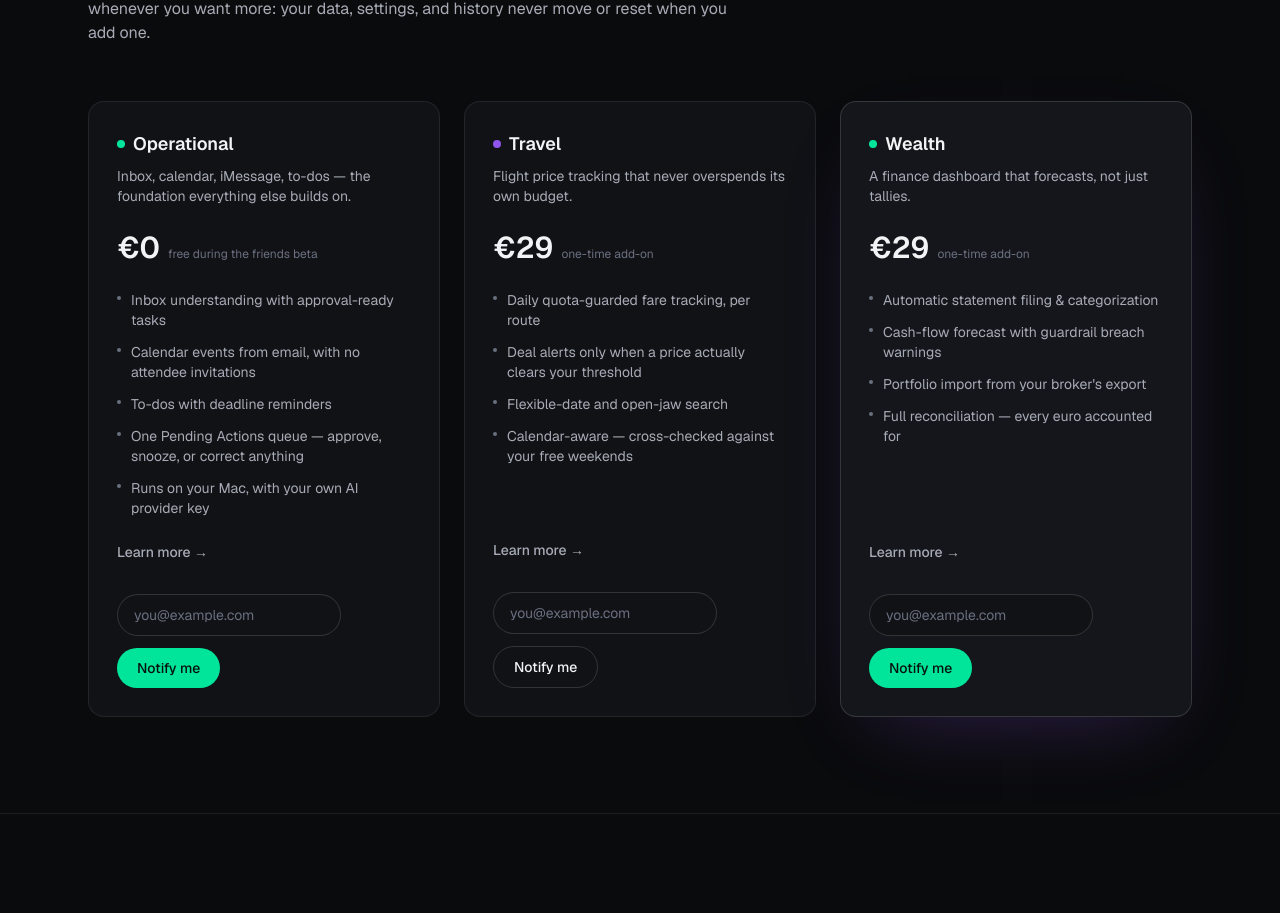
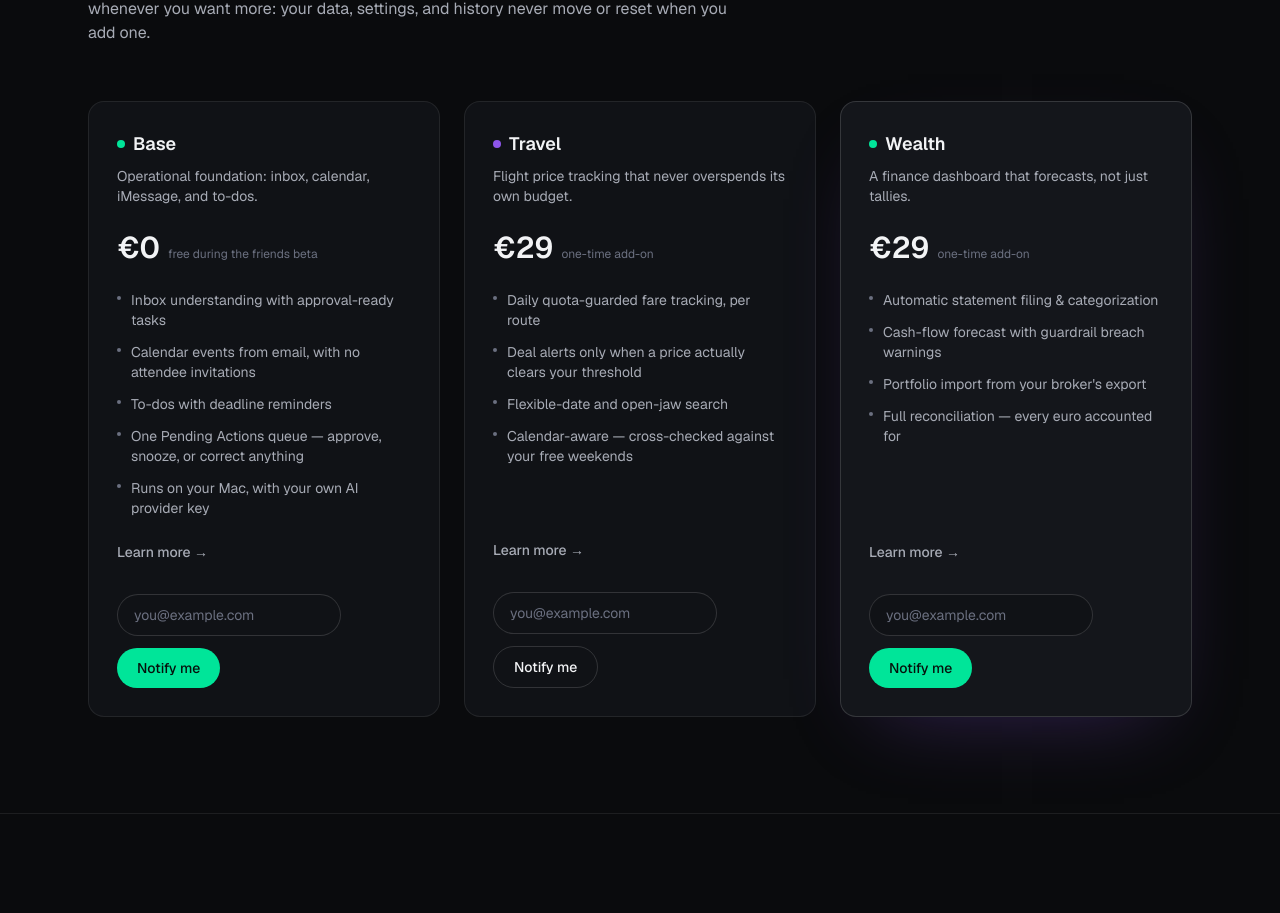
Before and after one commit to Krawatt-creator/safepersonalai-website, a Next.js app: page / in a window 1280 px wide. Shown: the part 4335-5248 px from the top of the page. Built offline with nearby package versions, Linux system fonts and the light colour scheme.

Commit message:
Align launch pricing with Base module name

```diff
--- a/src/components/ModulesPricing.tsx
+++ b/src/components/ModulesPricing.tsx
@@ -21,8 +21,8 @@ type Module = {
 const modules: Module[] = [
   {
     key: "operational",
-    name: "Operational",
-    tagline: "Inbox, calendar, iMessage, to-dos — the foundation everything else builds on.",
+    name: "Base",
+    tagline: "Operational foundation: inbox, calendar, iMessage, and to-dos.",
     price: "€0",
     priceNote: "free during the friends beta",
     features: [
```
